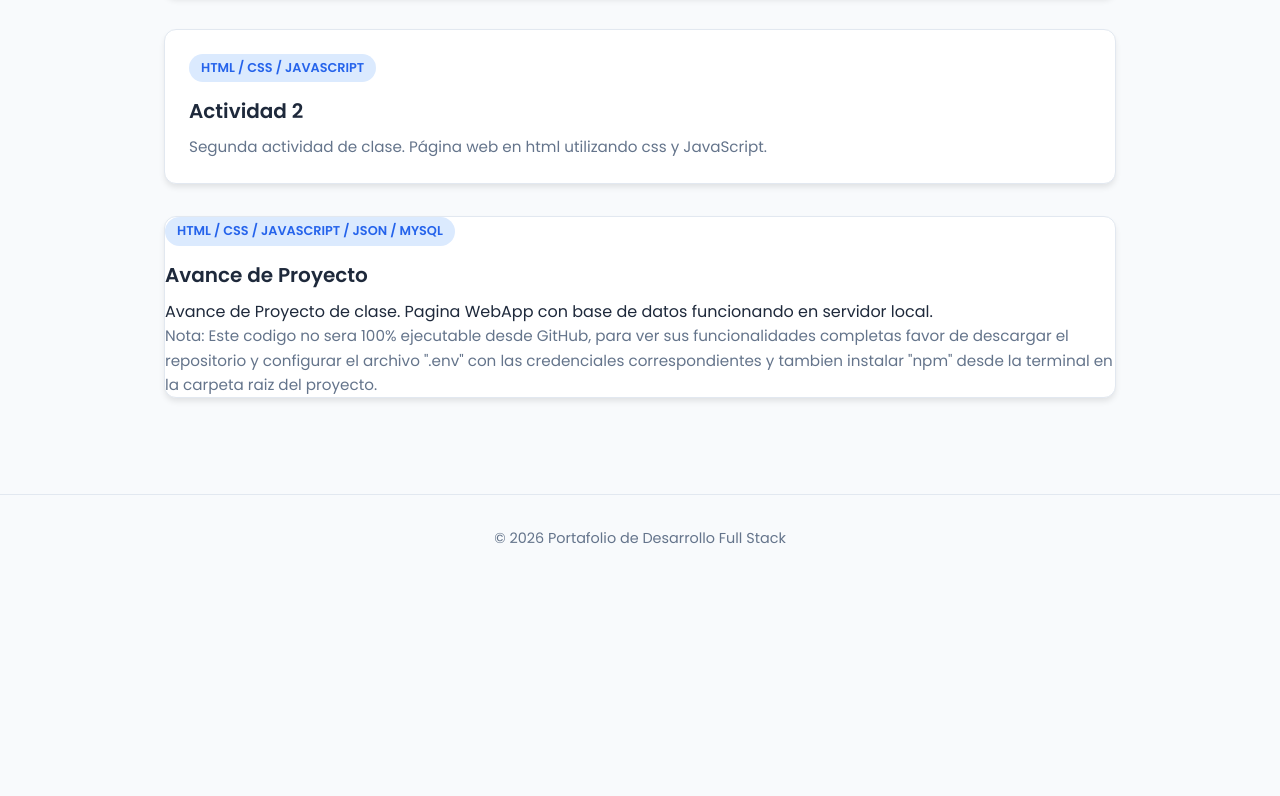
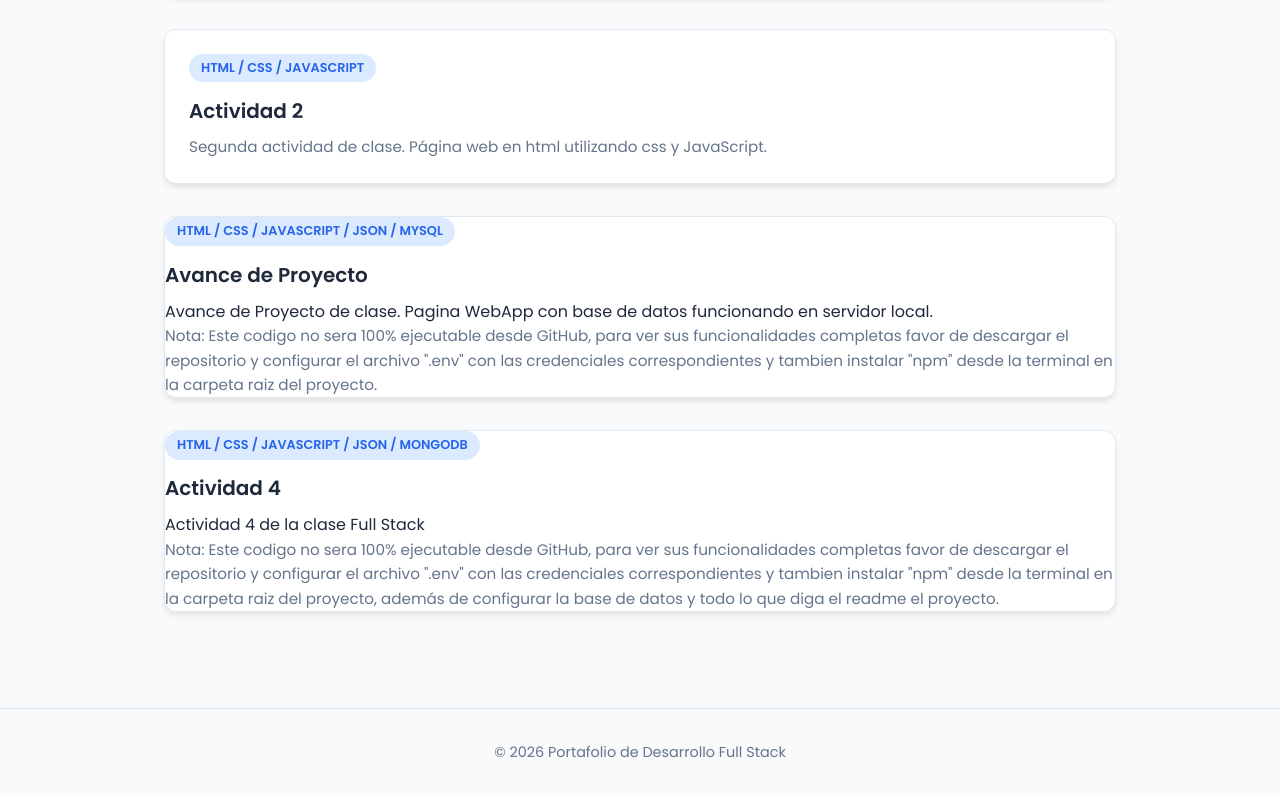
Before and after one commit to Parsival777/Acts-Desarrollo-Full-Stack---Alan-Anduaga-, a plain HTML site: page index.html in a window 1280 px wide. Shown: the part 521-1317 px from the top of the page. Before the commit the page ends 1103 px from the top, so only its background shows below. Drawn offline with Linux system fonts and the light colour scheme.

Commit message:
Add card for Actividad 4 with project details

```diff
--- a/index.html
+++ b/index.html
@@ -165,6 +165,20 @@
                     </p>
                 </div>
             </a>
+
+            <a href="Act4/public/index.html" class="card">
+                <div class"card-body">
+                    <span class="card-tag">HTML / CSS / JAVASCRIPT / JSON / MONGODB </span>
+                    <h3 class="card-title">Actividad 4</h3>
+                    <p class"card-desc">
+                        Actividad 4 de la clase Full Stack
+                    </p>
+                    <p class="card-desc">
+                        Nota: Este codigo no sera 100% ejecutable desde GitHub, para ver sus funcionalidades completas favor de descargar el repositorio y configurar el archivo ".env" con las credenciales correspondientes
+                        y tambien instalar "npm" desde la terminal en la carpeta raiz del proyecto, además de configurar la base de datos y todo lo que diga el readme el proyecto.
+                    </p>
+                </div>
+            </a>
             <!-- Puedes agregar más tarjetas aquí -->
 
         </div>
```
